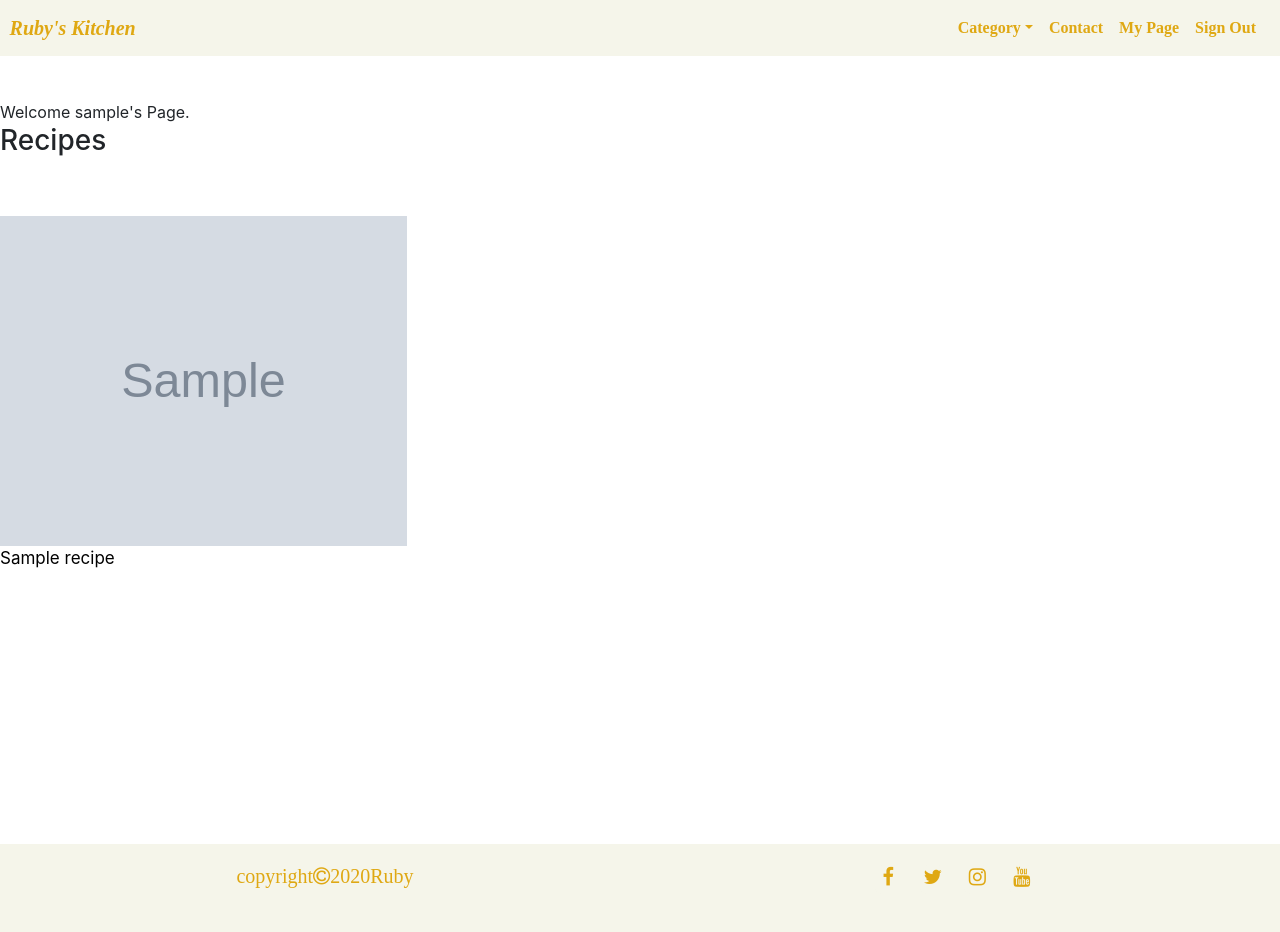
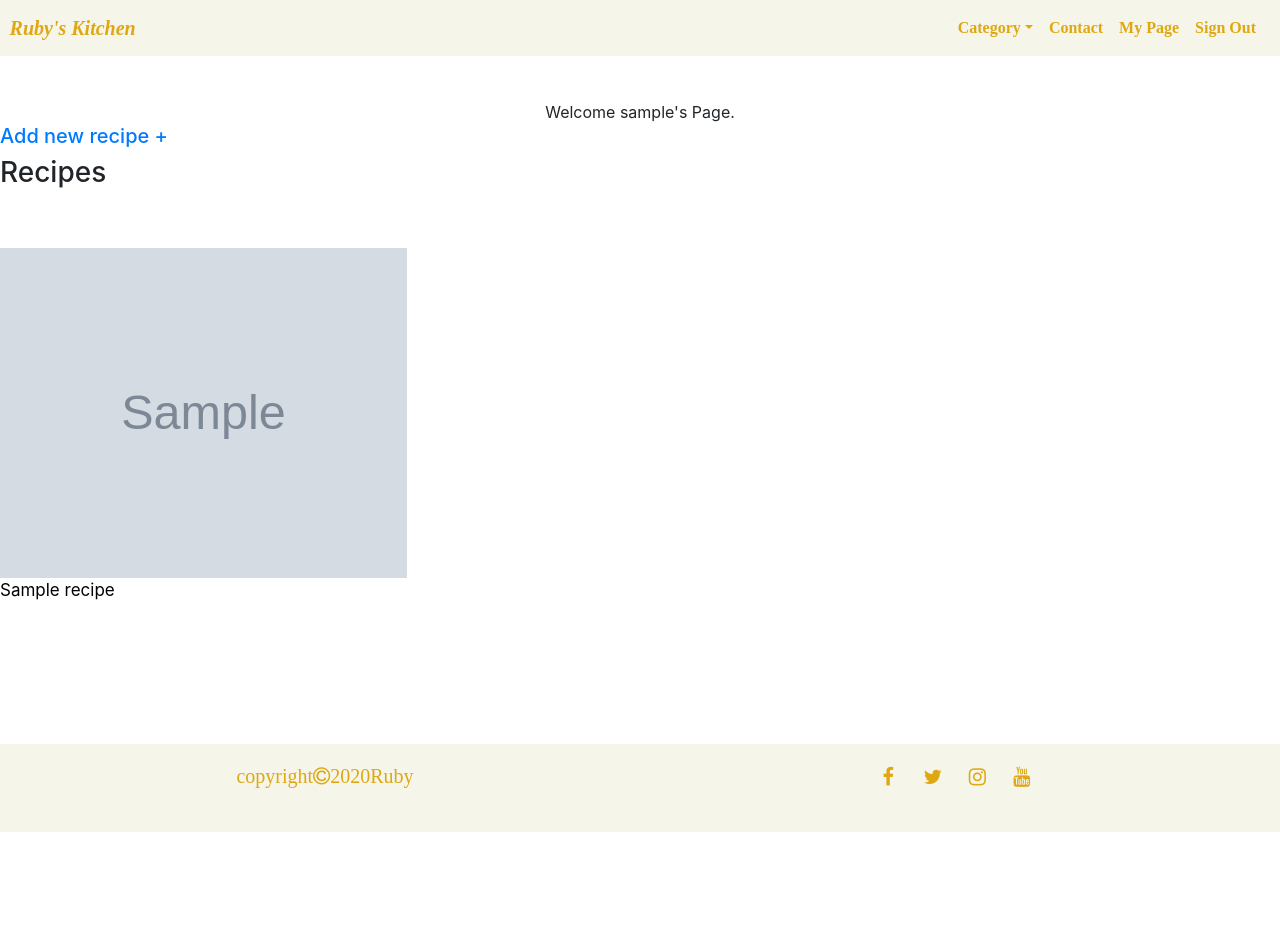
Before and after one commit to RubySrivastava/ms3-recipe, a Flask app: page /mypage in a window 1280 px wide. After the commit the page ends 832 px from the top, so only its background shows below. Run offline with Flask 2, Linux system fonts and the light colour scheme; the visitor is signed in with stand-in values (Sample User, id 1); grey boxes marked "Sample" are stand-in pictures; a database or web service that is not in the repository returns one stand-in record (values such as "Sample title"); some libraries are stand-ins or nearby versions.

Commit message:
Create add recipe link

```diff
--- a/app.py
+++ b/app.py
@@ -123,6 +123,34 @@ def recipes():
     return render_template("recipes.html", recipes=recipes)
 
 
+@app.route("/add_recipe", methods=["GET", "POST"])
+def add_recipe():
+    if not session.get("user"):
+        return render_template("error_handlers/404.html")
+
+    if request.method == "POST":
+        recipe = {
+            "category_name": request.form.get("category_name"),
+            "recipe_name": request.form.get("recipe_name"),
+            "chef": request.form.get("chef"),
+            "image": request.form.get("image"),
+            "serving": request.form.get("serving"),
+            "prep_time": request.form.get("prep_time"),
+            "cook_time": request.form.get("cook_time"),
+            "total_time": request.form.get("total_time"),
+            "ingredients": request.form.get("ingredients"),
+            "directions": request.form.get("directions"),
+            "username": session["user"]
+        }
+        mongo.db.recipes.insert_one(recipe)
+        flash("Recipe is successfully added")
+        return redirect(url_for("mypage", username=session['user']))
+
+    categories = mongo.db.categories.find().sort("category_name", 1)
+    return render_template(
+        "#", categories=categories)
+
+
 @app.route("/newsletter", methods=["GET", "POST"])
 def newsletter():
     if request.method == "POST":
--- a/static/css/style.css
+++ b/static/css/style.css
@@ -259,4 +259,6 @@
 }
 .profile-header {
     margin-top: 100px;
+    align-items: center;
+    text-align: center;
 }
--- a/templates/mypage.html
+++ b/templates/mypage.html
@@ -1,8 +1,17 @@
 {% extends "base.html" %}
 {% block content %}
 
-<div class="page-content profile-header">
-    Welcome {{ username }}'s Page.
+<div class="page-content">
+    <div class="row">
+        <div class="col-12 profile-header">
+            Welcome {{ username }}'s Page.
+        </div>
+    </div>
+    <div class="row">
+        <div class="col-12">
+            <h5><a href="{{ url_for('add_recipe') }}" class="black-cta">Add new recipe +</a></h5>
+        </div>
+    </div>
     <section>
         <div class="row ">
             <div class="col-sm-12">
```
